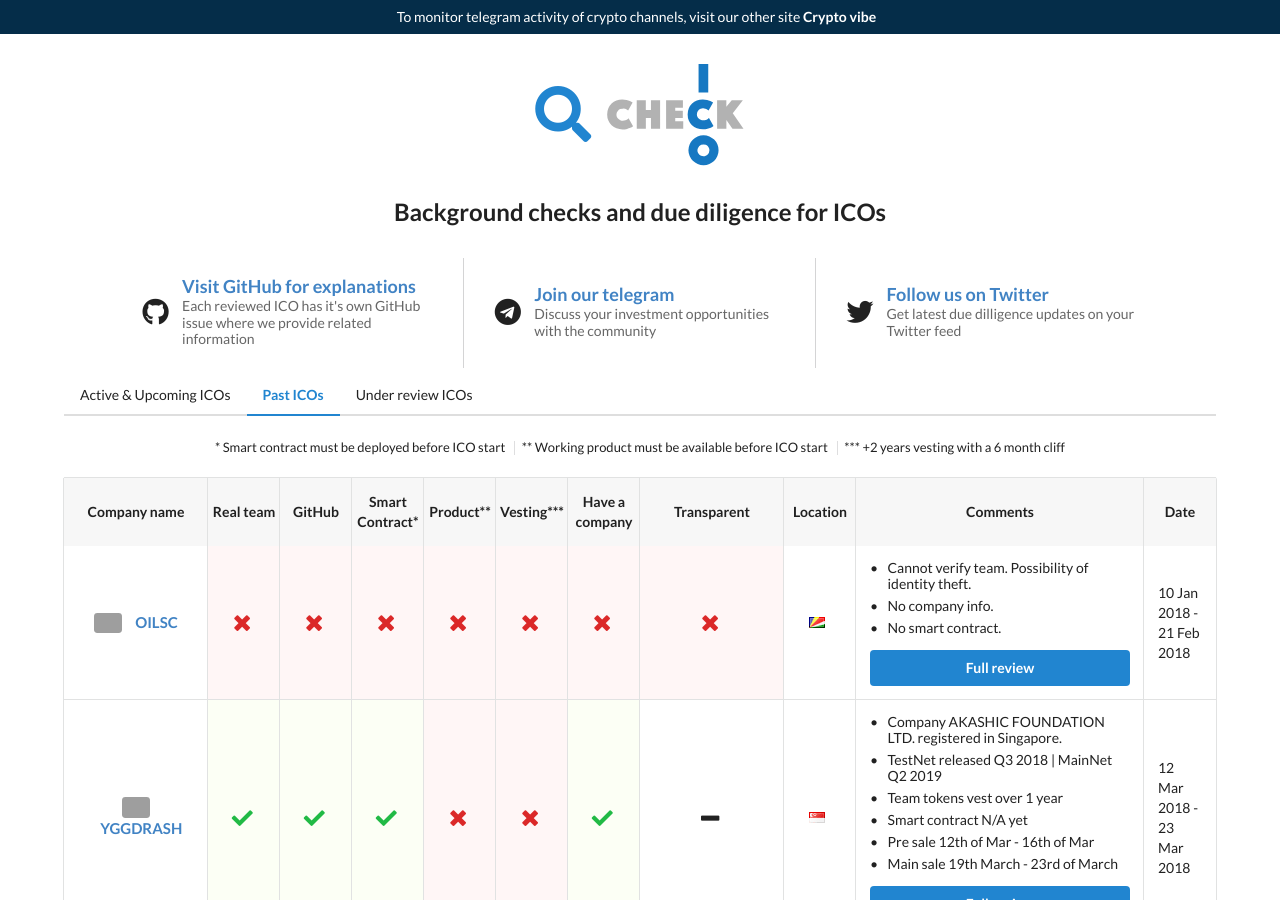
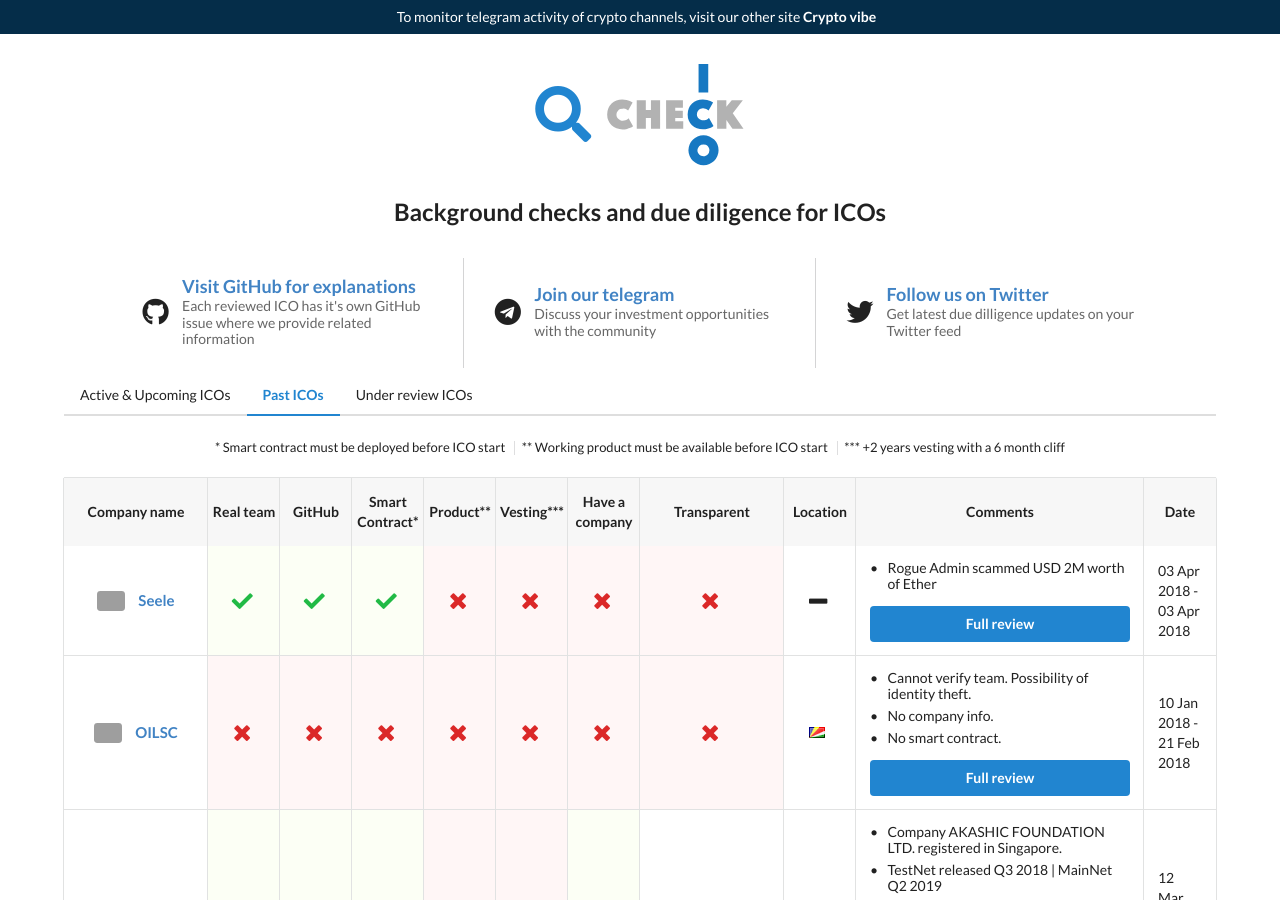
Before and after one commit to ico-check/ico-check, a Jekyll site: the page built from past.md, in a window 1280 px wide and 900 px high. Built offline with Jekyll 4.4.1, drawn with Linux system fonts in a browser that asks for light colours; nearby versions of some CDN libraries; grey boxes are pictures that could not be loaded.

Commit message:
42-seele-ico-check
Added to Past ICOs

```diff
--- a/_data/past-icos.yml
+++ b/_data/past-icos.yml
@@ -1,3 +1,21 @@
+- name: Seele
+  image: https://i.imgur.com/JZXm0lQ.jpg
+  url: https://seele.pro
+  real_team: true
+  github: true
+  smart_contract: true
+  product: false
+  min_vesting: false
+  have_company: false
+  transparent: false
+  location:
+  comments:
+    - content: Rogue Admin scammed USD 2M worth of Ether
+  ico_start_date: 2018-04-03T11:00:00Z
+  ico_end_date: 2018-04-03T11:00:00Z
+  safe:
+  issue_url: https://github.com/ico-check/ico-check/issues/58
+
 - name: OILSC
   image: https://i.imgur.com/t58Tyzq.jpg
   url: http://oilsc.io/
```
